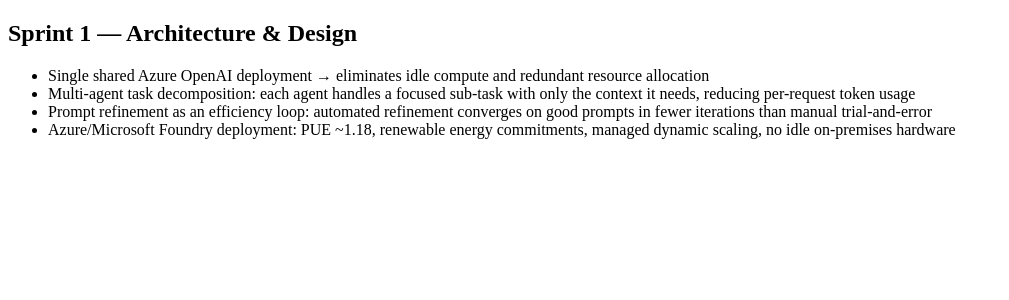
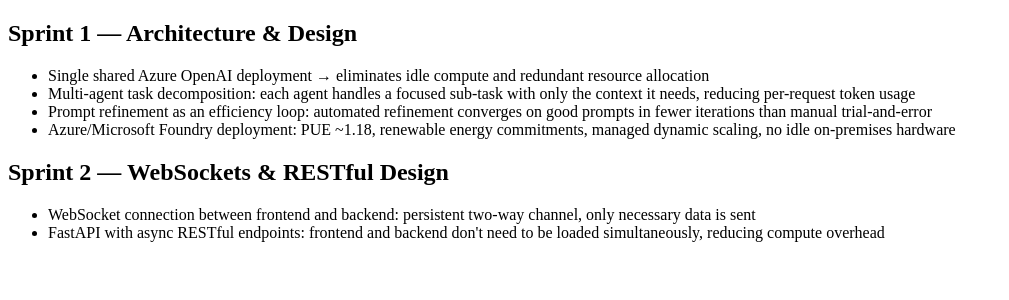
Before and after one commit to eurobin39/Microsoft_Sweng1_-Agentic_AI_Prompt_Refiner, a Next.js app in the folder frontend/: page /green-computing in a window 1280 px wide. Shown: the top 300 px of the page, without its empty margins (0-1009 px from the left). Built offline with nearby package versions, Linux system fonts and the light colour scheme.

Commit message:
added sprint 2 webSockets & RESTFUL design card

```diff
--- a/frontend/app/green-computing/page.tsx
+++ b/frontend/app/green-computing/page.tsx
@@ -10,6 +10,14 @@
                 <li>Azure/Microsoft Foundry deployment: PUE ~1.18, renewable energy commitments, managed dynamic scaling, no idle on-premises hardware</li>
             </ul>
         </section>
+
+        <section className="rounded-2xl shadow-sm p-4 bg-slate-50">
+            <h2 className="text-xl font-semibold mb-2">Sprint 2 — WebSockets & RESTful Design</h2>
+            <ul className="list-disc list-inside space-y-1">
+                <li>WebSocket connection between frontend and backend: persistent two-way channel, only necessary data is sent</li>
+                <li>FastAPI with async RESTful endpoints: frontend and backend don't need to be loaded simultaneously, reducing compute overhead</li>
+            </ul>
+        </section>
     </main>
   );
 }
```
